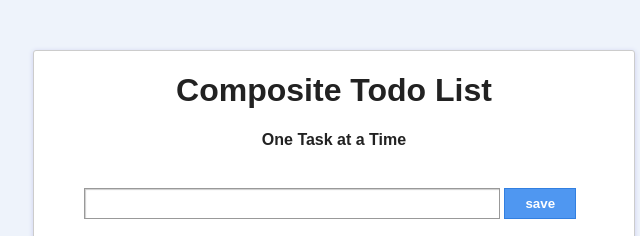
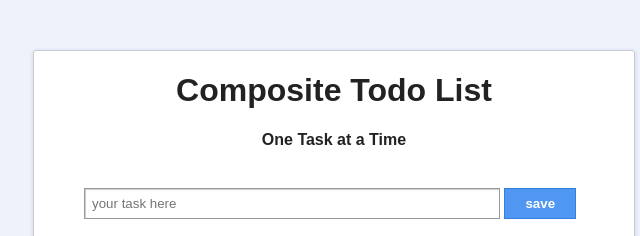
Before and after one commit to cherattk/Composite.js, a plain HTML site: page demo/index.html in a window 1280 px wide. Both pictures are taken after typing "Sample" into the empty fields and a click on the input "save". Shown: the top 236 px of the page, 306-946 px from the left. Drawn offline with nearby package versions, Linux system fonts and the light colour scheme.

Commit message:
update demo

```diff
--- a/demo/component/module.css
+++ b/demo/component/app.css
@@ -31,7 +31,6 @@ ul {
 /************* Begin Form-Component ***********************/
 #task-form{
     margin: 0 0 20px;
-    borde:1px solid;
     text-align:left;
 }
 #task-form input[type="text"]{
@@ -39,7 +38,6 @@ ul {
     border:1px solid #999;
     width:calc(100% - 100px);
     outline:none;
-    backgroun:#efefef;
     box-shadow:1px 1px 1px #ccc inset
 }
 #task-form input[type="text"]:focus{
@@ -56,7 +54,7 @@ ul {
 #task-form input[type="submit"]:hover{
     background:#1b74e4;
 }
-/***************** End Component-Form ********************/
+/***************** End Form ********************/
 
 
 
@@ -97,4 +95,4 @@ ul {
     width: 7px;
 }
 
-/*************** End Component-List **********************/
+/*************** End List **********************/
--- a/demo/component/module.js
+++ b/demo/component/app.js
@@ -16,7 +16,7 @@ MyModule = [
             anchor : 'anchor-form',
             template : function(){
                 return `<form id="task-form">
-                            <input type="text" name="label"/>
+                            <input type="text" name="task_label" placeholder="your task here"/>
                             <input type="submit" value="save"/>
                         </form>`;
             }
@@ -28,12 +28,14 @@ MyModule = [
             form.onsubmit = function(e){
                 e.preventDefault();
 
+                if(!this.elements['task_label'].value){return;}
+
                 var data = {
-                    id : '1111',
-                    status : 'todo',
-                    label : this.elements['label'].value
+                    "id" : '1111',
+                    "status" : 'todo',
+                    "task_label" : this.elements['task_label'].value
                 };
-                this.elements['label'].value = '';
+                this.elements['task_label'].value = '';
 
                 // 2 - notify listeners by updating data
                 self.updateData(data);
@@ -67,7 +69,7 @@ MyModule = [
                 return `<ul id="todo-list" class="todo-list">
                         {{ #todo }}
                           <li class="{{ status }}" data-taskid="{{ id }}">
-                            {{ label }}
+                            {{ task_label }}
                           </li>
                         {{ /todo }}
                     </ul>`;
@@ -89,6 +91,8 @@ MyModule = [
             * data.todo is an array
             * @see component/data.json file
             */
+
+            //
             this.data.todo.push(notification.data);
         }]
     }
--- a/demo/component/data.json
+++ b/demo/component/data.json
@@ -2,17 +2,17 @@
     "todo" : [
         {
             "id" : "123",
-            "label": "Implement Composite.js",
+            "task_label": "Implement Composite.js",
             "status": "done"
         },
         {
             "id" : "456",
-            "label": "Commit changes",
+            "task_label": "Commit changes",
             "status": "done"
         },
         {
             "id" : "789",
-            "label": "Do Something Cool in Next Iteration",
+            "task_label": "Do Something Cool in Next Iteration",
             "status": "todo"
         }
 
--- a/demo/index.html
+++ b/demo/index.html
@@ -13,9 +13,11 @@
         <script src="https://cdnjs.cloudflare.com/ajax/libs/mustache.js/2.3.0/mustache.js"
                 type="text/javascript"></script>
 
+        <!-- Composite.js -->
         <script src="composite.js" type="text/javascript"></script>
 
-        <link rel="stylesheet" type="text/css" href="component/module.css"/>
+        <!-- css for demo -->
+        <link rel="stylesheet" type="text/css" href="component/app.css"/>
 
     </head>
     <body>
@@ -30,7 +32,7 @@
 
         </div>
 
-        <script src="component/module.js" type="text/javascript"></script>
+        <script src="component/app.js" type="text/javascript"></script>
 
     </body>
 </html>
```
Also changed, not shown: composite.js (+7 -3 lines), demo/composite.js (+7 -3 lines), demo/demo.png (renamed from demo.png), 1 other file.
